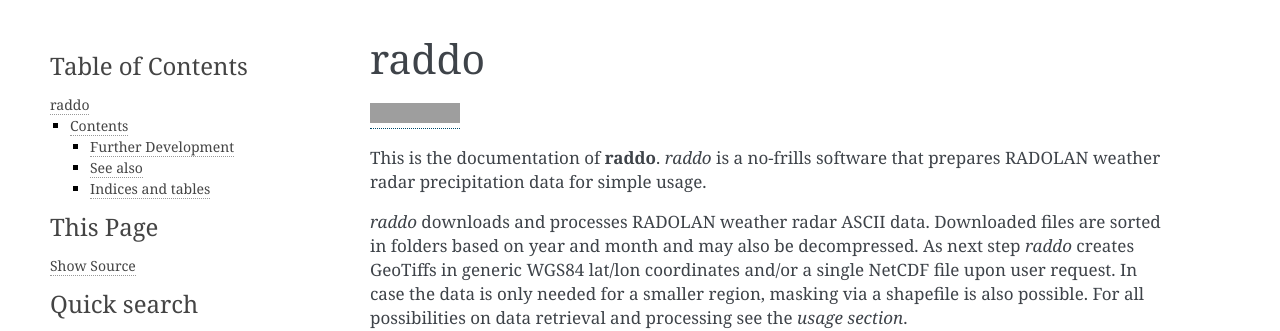
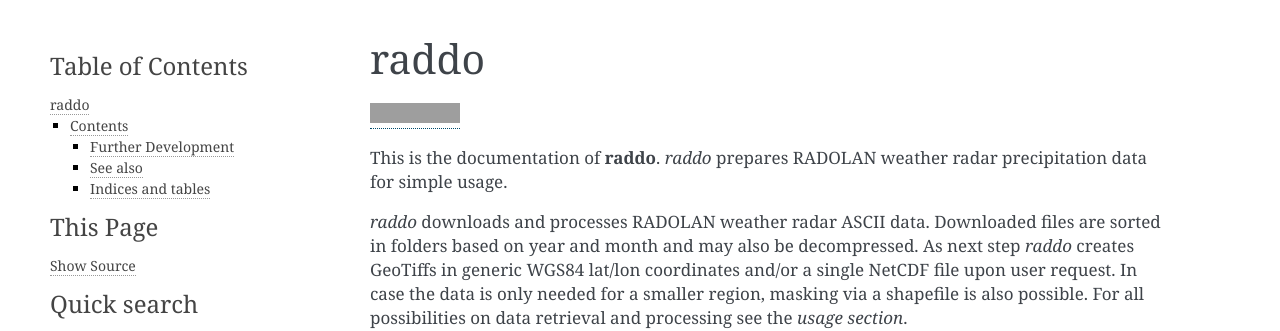
Before and after one commit to tramsauer/raddo, a Sphinx documentation site: the page built from docs/index.rst, in a window 1280 px wide. Shown: the top 331 px of the page. Built offline with Sphinx 7.4.7, drawn with Linux system fonts in a browser that asks for light colours; grey boxes are pictures that could not be loaded.

Commit message:
update description and emphasis on gdal through conda install. also change to pip install instead of python setup.py install.

```diff
--- a/docs/index.rst
+++ b/docs/index.rst
@@ -5,7 +5,7 @@ raddo
 |license badge|
 
 This is the documentation of **raddo**.
-*raddo* is a no-frills software that prepares RADOLAN weather radar
+*raddo*  prepares RADOLAN weather radar
 precipitation data for simple usage.
 
 *raddo* downloads and processes RADOLAN weather radar ASCII data.
--- a/setup.cfg
+++ b/setup.cfg
@@ -4,7 +4,7 @@
 
 [metadata]
 name = raddo
-description = *raddo* is a no-frills software that prepares RADOLAN weather radar precipitation data for simple usage.
+description = *raddo* prepares RADOLAN weather radar precipitation data for simple usage.
 author = Thomas Ramsauer
 author-email = t.ramsauer@iggf.geo.uni-muenchen.de
 license = gpl3
```
Also changed, not shown: README.md (+25 -5 lines).
